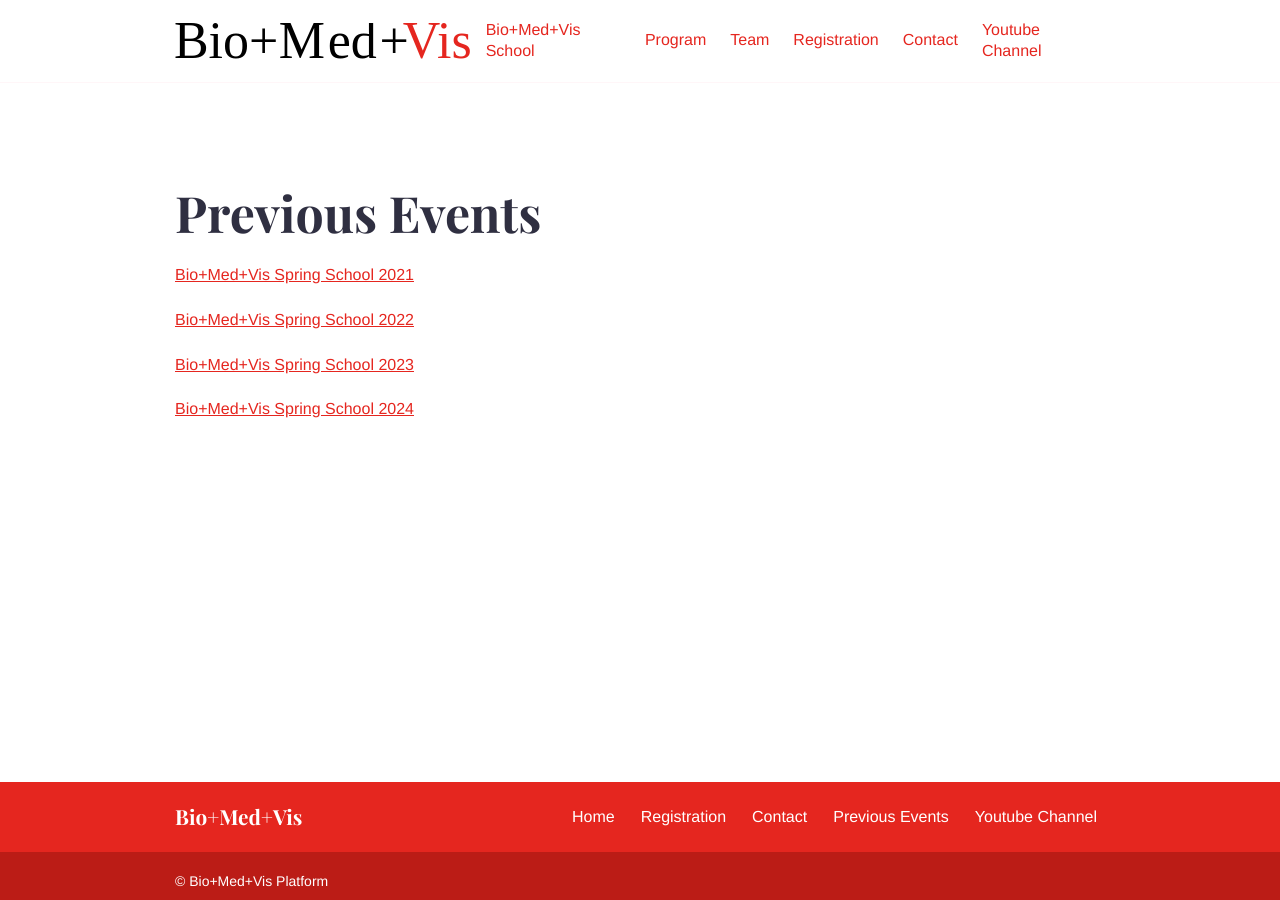
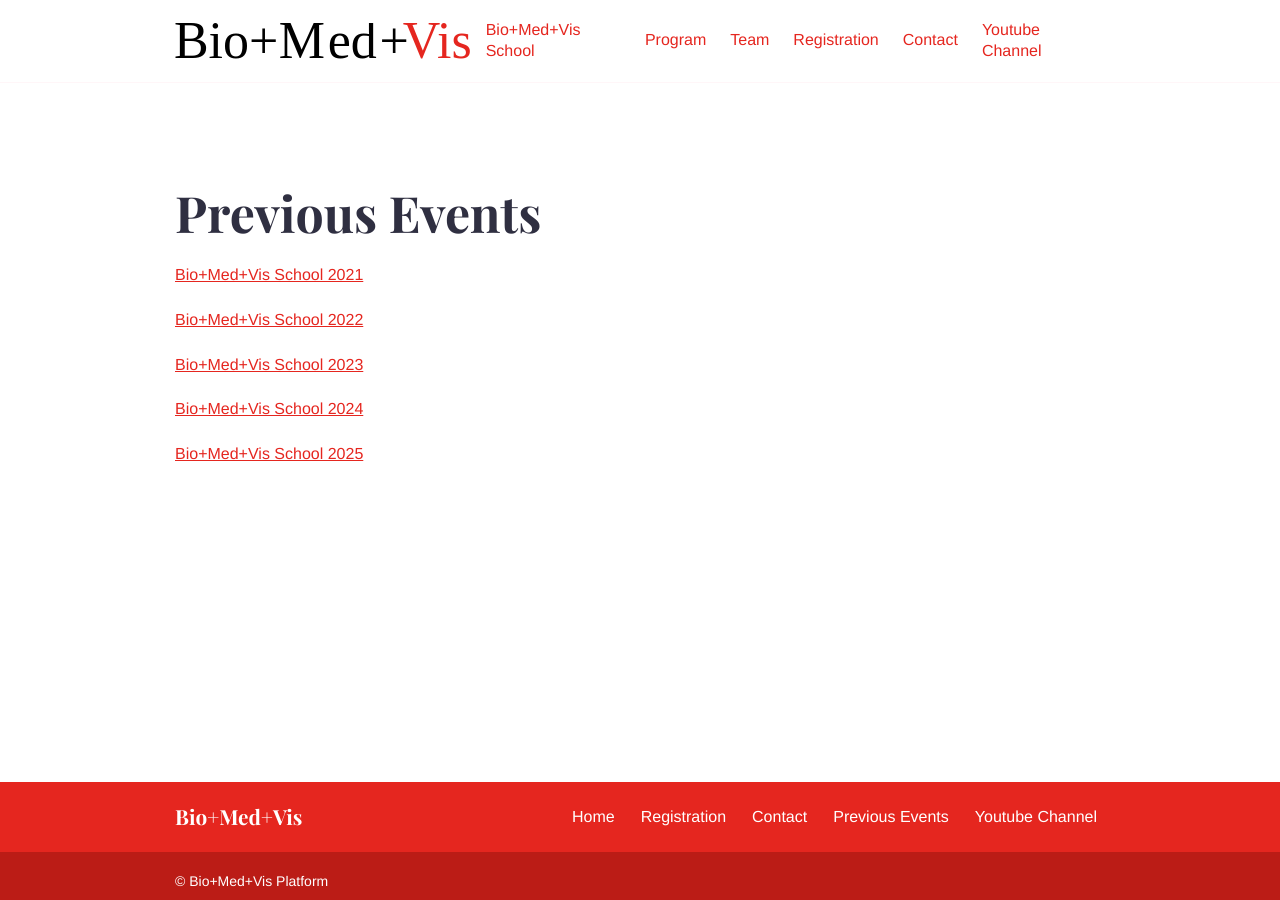
Before and after one commit to biomedvis/2026, a Jekyll site: the page built from _announcements/previous-events.md, in a window 1280 px wide. Built offline with Jekyll 4.4.1, drawn with Linux system fonts in a browser that asks for light colours.

```diff
--- a/_announcements/previous-events.md
+++ b/_announcements/previous-events.md
@@ -9,10 +9,12 @@ description: Check out the content of the previous Bio+Med+Vis schools.
 link:
 ---
 
-[Bio+Med+Vis Spring School 2021](https://biomedvis.github.io/2021)
+[Bio+Med+Vis School 2021](https://biomedvis.github.io/2021)
 
-[Bio+Med+Vis Spring School 2022](https://biomedvis.github.io/2022)
+[Bio+Med+Vis School 2022](https://biomedvis.github.io/2022)
 
-[Bio+Med+Vis Spring School 2023](https://biomedvis.github.io/2023)
+[Bio+Med+Vis School 2023](https://biomedvis.github.io/2023)
 
-[Bio+Med+Vis Spring School 2024](https://biomedvis.github.io/2024)
+[Bio+Med+Vis School 2024](https://biomedvis.github.io/2024)
+
+[Bio+Med+Vis School 2025](https://biomedvis.github.io/2025)
```
Also changed, not shown: _announcements/program.md (+1 -1 lines), _announcements/registration.md (+1 -2 lines), _layouts/program.html (+10 -9 lines).
